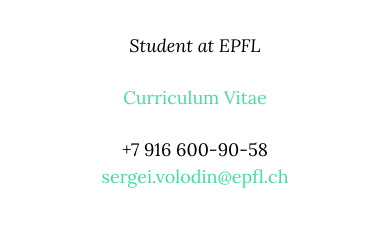
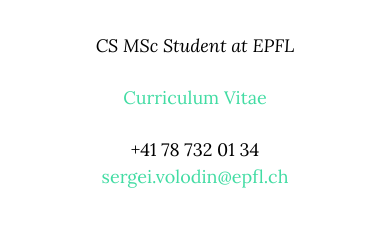
Before and after one commit to sergeivolodin/sergeivolodin.github.io, a website: page index.html in a window 390 px wide. Shown: the part 143-370 px from the top of the page. Drawn offline with nearby package versions, Linux system fonts and the light colour scheme.

Commit message:
Update phone and occupation

```diff
--- a/index.html
+++ b/index.html
@@ -40,9 +40,9 @@
                 <div class="row">
                     <div class="col-md-8 col-md-offset-2">
                         <h1>Sergei Volodin</h1>
-                        <p class="intro-text"><i>Student at EPFL</i></p>
+                        <p class="intro-text"><i>CS MSc Student at EPFL</i></p>
                         <p class="intro-text"><a class="show" href="https://github.com/sergeivolodin/cv/raw/master/VolodinSergeiCV.pdf" target="_blank">Curriculum Vitae</a></p>
-                        <p>+7 916 600-90-58<br /><a class="show" href="mailto:sergei.volodin@epfl.ch">sergei.volodin@epfl.ch</a></p>
+                        <p>+41 78 732 01 34<br /><a class="show" href="mailto:sergei.volodin@epfl.ch">sergei.volodin@epfl.ch</a></p>
                     </div>
                 </div>
             </div>
```
